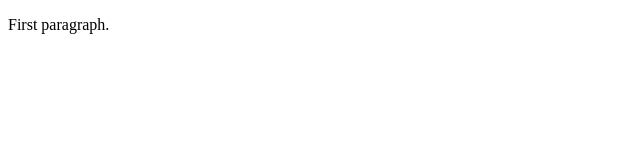
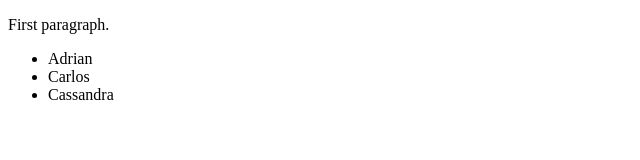
Before and after one commit to adrian3914/learning-git, a plain HTML site: page index.html in a window 1280 px wide. Shown: the whole page, without its empty margins (0-640 px from the left). Drawn offline with Linux system fonts and the light colour scheme.

Commit message:
added ul

```diff
--- a/index.html
+++ b/index.html
@@ -5,5 +5,10 @@
 </head>
 <body>
   <p>First paragraph.</p>
+    <ul>
+        <li>Adrian</li>
+        <li>Carlos</li>
+        <li>Cassandra</li>
+    </ul>
 </body>
 </html>
```
